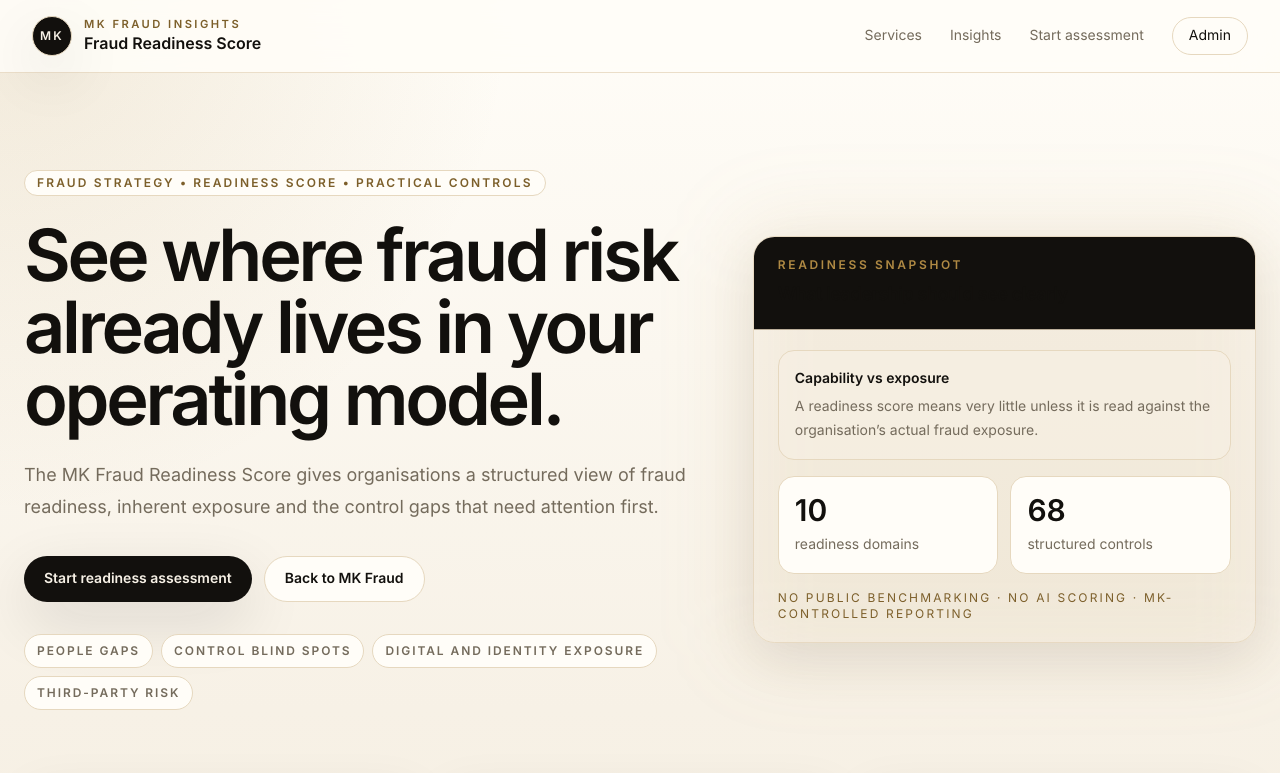
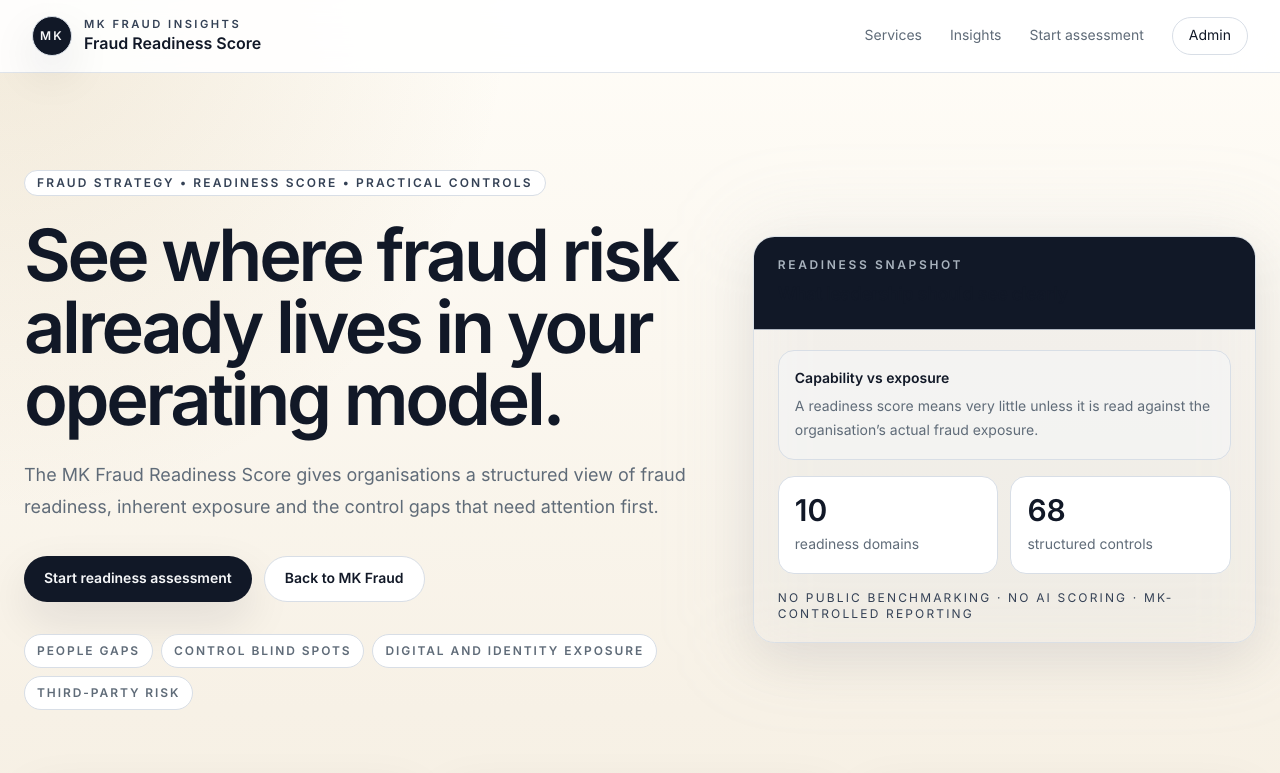
Before and after one commit to Tondani1995/mk-fraud-readiness-score, a Next.js app: page / in a window 1280 px wide. Shown: the top 773 px of the page. Built offline with nearby package versions, Linux system fonts and the light colour scheme; no server answers.

Commit message:
Align colour tokens with MK Fraud brand profile

```diff
--- a/tailwind.config.ts
+++ b/tailwind.config.ts
@@ -10,21 +10,21 @@ const config: Config = {
     extend: {
       colors: {
         mk: {
-          ink: '#12100D',
-          charcoal: '#1D1A16',
-          slate: '#2A2722',
-          brass: '#B08A44',
-          brassDark: '#7C5F2A',
-          cream: '#F7F1E6',
-          paper: '#FFFDF8',
-          line: '#E6D8BF',
-          muted: '#746B5C',
+          ink: '#111827',
+          charcoal: '#121A2F',
+          slate: '#46525E',
+          brass: '#A9B3BE',
+          brassDark: '#344155',
+          cream: '#F6F7F9',
+          paper: '#FFFFFF',
+          line: '#D8DEE6',
+          muted: '#5F6B78',
           danger: '#9B2C2C',
           success: '#2F6B4F'
         }
       },
       boxShadow: {
-        soft: '0 20px 60px rgba(18, 16, 13, 0.12)'
+        soft: '0 18px 45px rgba(17, 24, 39, 0.10)'
       },
       borderRadius: {
         xl2: '1.25rem'
```
